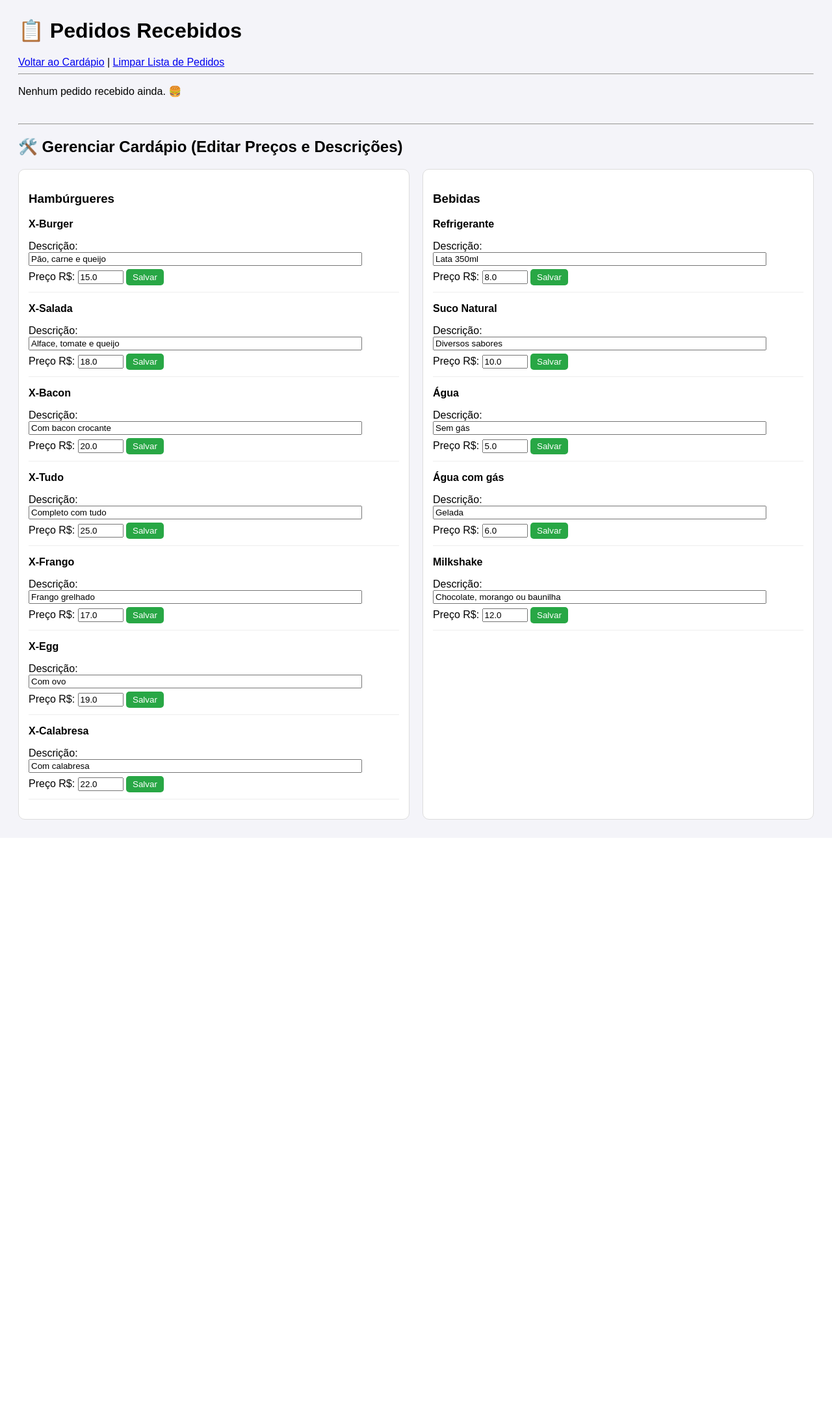
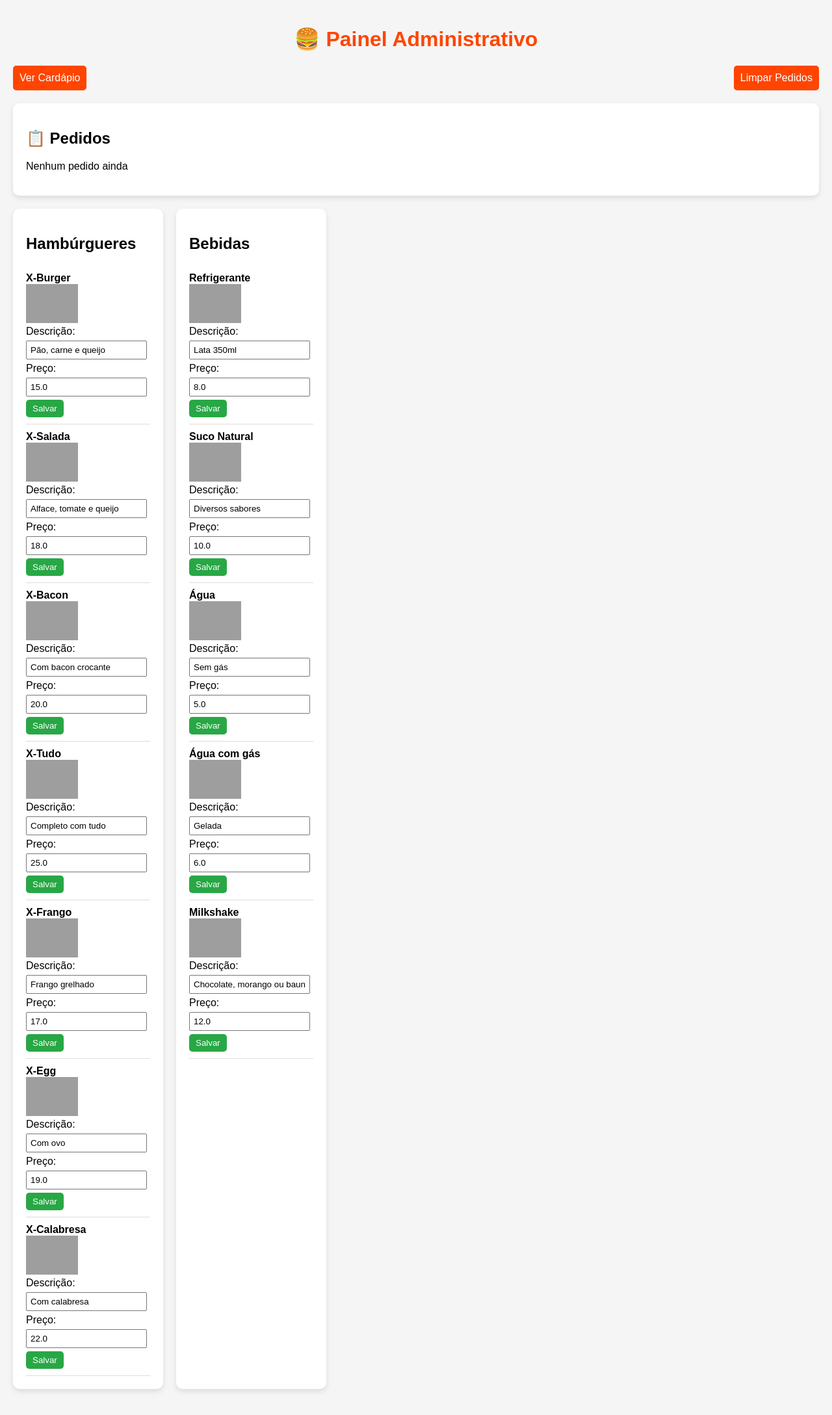
Before and after one commit to Rodrigo-18/hamburgueria, a Flask app: page /admin in a window 1280 px wide. Shown: the whole page at 65% size. Before the commit the page ends 1261 px from the top, so only its background shows below. Run offline with Flask 3, Linux system fonts and the light colour scheme; the visitor is signed in with stand-in values (Sample User, id 1); grey boxes are pictures that could not be loaded.

Commit message:
Update admin.html

```diff
--- a/templates/admin.html
+++ b/templates/admin.html
@@ -1,86 +1,182 @@
-<body style="font-family: Arial; padding: 20px; background-color: #f4f4f9;">
-    <h1>📋 Pedidos Recebidos</h1>
-    <a href="{{ url_for('index') }}">Voltar ao Cardápio</a> |
-    <a href="{{ url_for('limpar_pedidos_admin') }}">Limpar Lista de Pedidos</a>
-    <hr>
+<!DOCTYPE html>
+<html lang="pt-br">
+<head>
+<meta charset="UTF-8">
+<title>Painel Admin</title>
 
-    {% for p in pedidos %}
-    <div style="border: 1px solid #ccc; padding: 15px; margin-bottom: 10px; border-radius: 10px; background: white;">
-        <p><strong>Mesa: {{ p.mesa }}</strong> | Cliente: {{ p.cliente }}</p>
-        <p><small>Horário: {{ p.horario }}</small></p>
+<!-- 🔥 AUTO ATUALIZA -->
+<meta http-equiv="refresh" content="5">
+
+<style>
+body {
+    font-family: Arial;
+    background: #f5f5f5;
+    margin: 0;
+    padding: 20px;
+}
+
+h1 {
+    text-align: center;
+    color: #ff4500;
+}
+
+.container {
+    display: flex;
+    gap: 20px;
+}
+
+.card {
+    background: white;
+    padding: 20px;
+    border-radius: 10px;
+    margin-bottom: 20px;
+    box-shadow: 0 4px 8px rgba(0,0,0,0.1);
+}
+
+.item {
+    border-bottom: 1px solid #ddd;
+    padding: 10px 0;
+}
+
+input {
+    padding: 5px;
+    margin: 5px 0;
+    width: 90%;
+}
+
+button {
+    padding: 6px 10px;
+    border: none;
+    border-radius: 5px;
+    cursor: pointer;
+}
+
+.salvar {
+    background: #28a745;
+    color: white;
+}
+
+.excluir {
+    background: #dc3545;
+    color: white;
+    margin-left: 5px;
+}
+
+.topo {
+    display: flex;
+    justify-content: space-between;
+    margin-bottom: 20px;
+}
+
+.topo a {
+    text-decoration: none;
+    background: #ff4500;
+    color: white;
+    padding: 10px;
+    border-radius: 5px;
+}
+</style>
+
+</head>
+<body>
+
+<h1>🍔 Painel Administrativo</h1>
+
+<div class="topo">
+    <a href="{{ url_for('index') }}">Ver Cardápio</a>
+    <a href="{{ url_for('limpar_pedidos_admin') }}">Limpar Pedidos</a>
+</div>
+
+<!-- 🔥 PEDIDOS AGORA NO TOPO -->
+<div class="card">
+    <h2>📋 Pedidos</h2>
+
+    {% if pedidos %}
+        {% for pedido in pedidos %}
+        <div class="item">
+            <strong>Cliente:</strong> {{ pedido.cliente }}<br>
+            <strong>Mesa:</strong> {{ pedido.mesa }}<br>
+            <strong>Horário:</strong> {{ pedido.horario }}<br>
+            <strong>Status:</strong> {{ pedido.status }}<br>
+
+            <strong>Itens:</strong>
             <ul>
-            {% for item in p.itens %}
-                <li>{{ item.nome }} {% if item.observacao %}- <i>{{ item.observacao }}</i>{% endif %}</li>
+                {% for item in pedido.itens %}
+                <li>{{ item.nome }} - R$ {{ item.preco }}</li>
                 {% endfor %}
             </ul>
-        <p><strong>Total: R$ {{ "%.2f"|format(p.total) }}</strong></p>
+
+            <strong>Total:</strong> R$ {{ pedido.total }}
         </div>
+        {% endfor %}
     {% else %}
-        <p>Nenhum pedido recebido ainda. 🍔</p>
-    {% endfor %}
+        <p>Nenhum pedido ainda</p>
+    {% endif %}
+</div>
 
-    <hr style="margin-top: 40px;">
+<!-- PRODUTOS -->
+<div class="container">
 
-    <h2>🛠️ Gerenciar Cardápio (Editar Preços e Descrições)</h2>
-    <div style="display: flex; gap: 20px; flex-wrap: wrap;">
+<!-- HAMBURGUERES -->
+<div class="card">
+    <h2>Hambúrgueres</h2>
 
-        <div style="flex: 1; min-width: 300px; background: #fff; padding: 15px; border-radius: 10px; border: 1px solid #ddd;">
-            <h3>Hambúrgueres</h3>
     {% for item in hamburgueres %}
-            <form action="{{ url_for('atualizar_produto') }}" method="POST" style="margin-bottom: 15px; padding-bottom: 10px; border-bottom: 1px solid #eee;">
+    <div class="item">
+
+        <strong>{{ item.nome }}</strong><br>
+
+        <img src="{{ url_for('static', filename=item.imagem_url) }}" width="80"><br>
+
+        <form action="{{ url_for('atualizar_produto') }}" method="POST">
             <input type="hidden" name="id" value="{{ item.id }}">
             <input type="hidden" name="categoria" value="hamburguer">
 
-                <p><strong>{{ item.nome }}</strong></p>
-                <label>Descrição:</label><br>
-                <input type="text" name="descricao" value="{{ item.descricao }}" style="width: 90%; margin-bottom: 5px;" onfocus="pausarRefresh()" onblur="retomarRefresh()"><br>
+            Descrição:<br>
+            <input type="text" name="descricao" value="{{ item.descricao }}"><br>
 
-                <label>Preço R$:</label>
-                <input type="number" name="preco" value="{{ item.preco }}" step="0.01" style="width: 70px;" onfocus="pausarRefresh()" onblur="retomarRefresh()">
+            Preço:<br>
+            <input type="number" step="0.01" name="preco" value="{{ item.preco }}"><br>
 
-                <button type="submit" style="background: #28a745; color: white; border: none; padding: 5px 10px; border-radius: 5px; cursor: pointer;">Salvar</button>
+            <button class="salvar">Salvar</button>
         </form>
+
+
+    </div>
     {% endfor %}
 </div>
 
-        <div style="flex: 1; min-width: 300px; background: #fff; padding: 15px; border-radius: 10px; border: 1px solid #ddd;">
-            <h3>Bebidas</h3>
+<!-- BEBIDAS -->
+<div class="card">
+    <h2>Bebidas</h2>
+
     {% for item in bebidas %}
-            <form action="{{ url_for('atualizar_produto') }}" method="POST" style="margin-bottom: 15px; padding-bottom: 10px; border-bottom: 1px solid #eee;">
+    <div class="item">
+
+        <strong>{{ item.nome }}</strong><br>
+
+        <img src="{{ url_for('static', filename=item.imagem_url) }}" width="80"><br>
+
+        <form action="{{ url_for('atualizar_produto') }}" method="POST">
             <input type="hidden" name="id" value="{{ item.id }}">
             <input type="hidden" name="categoria" value="bebida">
 
-                <p><strong>{{ item.nome }}</strong></p>
-                <label>Descrição:</label><br>
-                <input type="text" name="descricao" value="{{ item.descricao }}" style="width: 90%; margin-bottom: 5px;" onfocus="pausarRefresh()" onblur="retomarRefresh()"><br>
+            Descrição:<br>
+            <input type="text" name="descricao" value="{{ item.descricao }}"><br>
 
-                <label>Preço R$:</label>
-                <input type="number" name="preco" value="{{ item.preco }}" step="0.01" style="width: 70px;" onfocus="pausarRefresh()" onblur="retomarRefresh()">
+            Preço:<br>
+            <input type="number" step="0.01" name="preco" value="{{ item.preco }}"><br>
 
-                <button type="submit" style="background: #28a745; color: white; border: none; padding: 5px 10px; border-radius: 5px; cursor: pointer;">Salvar</button>
+            <button class="salvar">Salvar</button>
         </form>
+
+
+
+    </div>
     {% endfor %}
 </div>
+
 </div>
 
-    <script>
-        let refreshAtivo = true;
-
-        // Função para pausar o refresh quando o admin clica no campo de texto
-        function pausarRefresh() {
-            refreshAtivo = false;
-            console.log("Refresh pausado para edição...");
-        }
-
-        // Função para retomar o refresh quando o admin sai do campo
-        function retomarRefresh() {
-            refreshAtivo = true;
-        }
-
-        setInterval(function(){
-            if (refreshAtivo) {
-                location.reload();
-            }
-        }, 5000);
-    </script>
 </body>
+</html>
```
Lines whose indentation alone changed are shown as unchanged.
